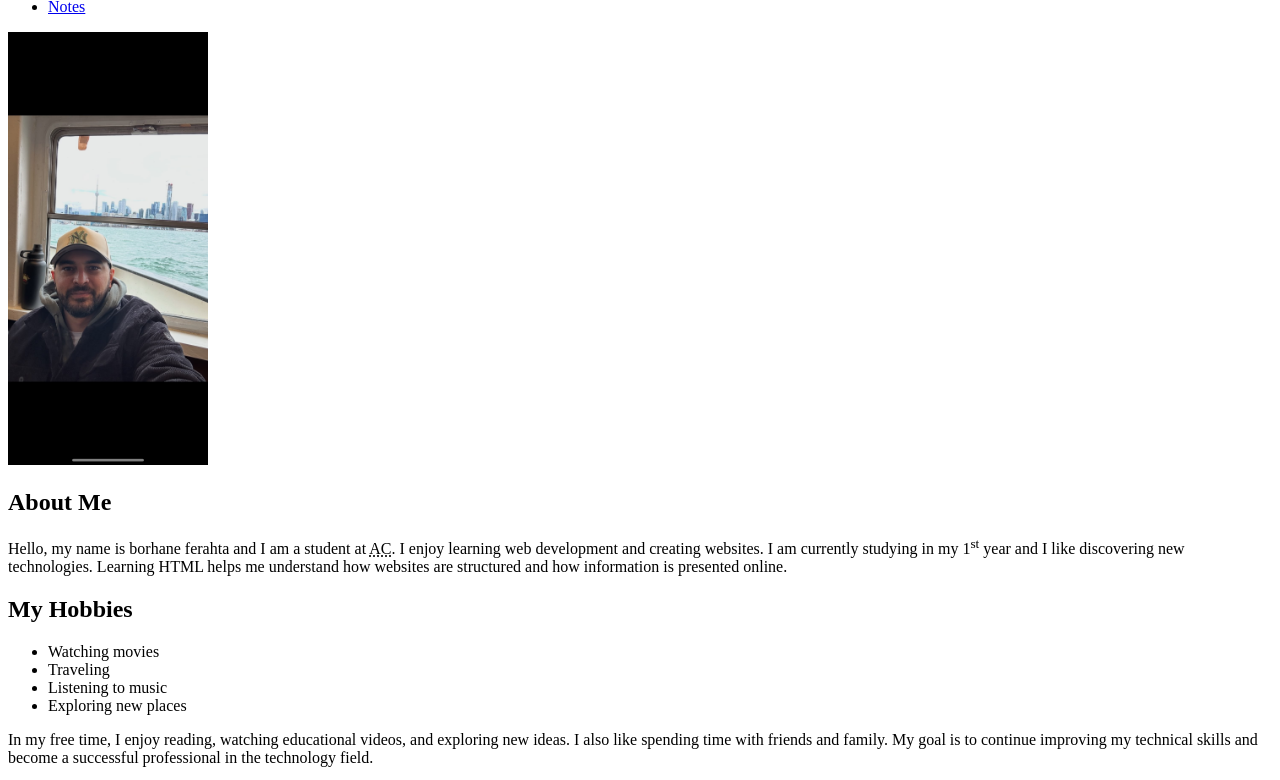
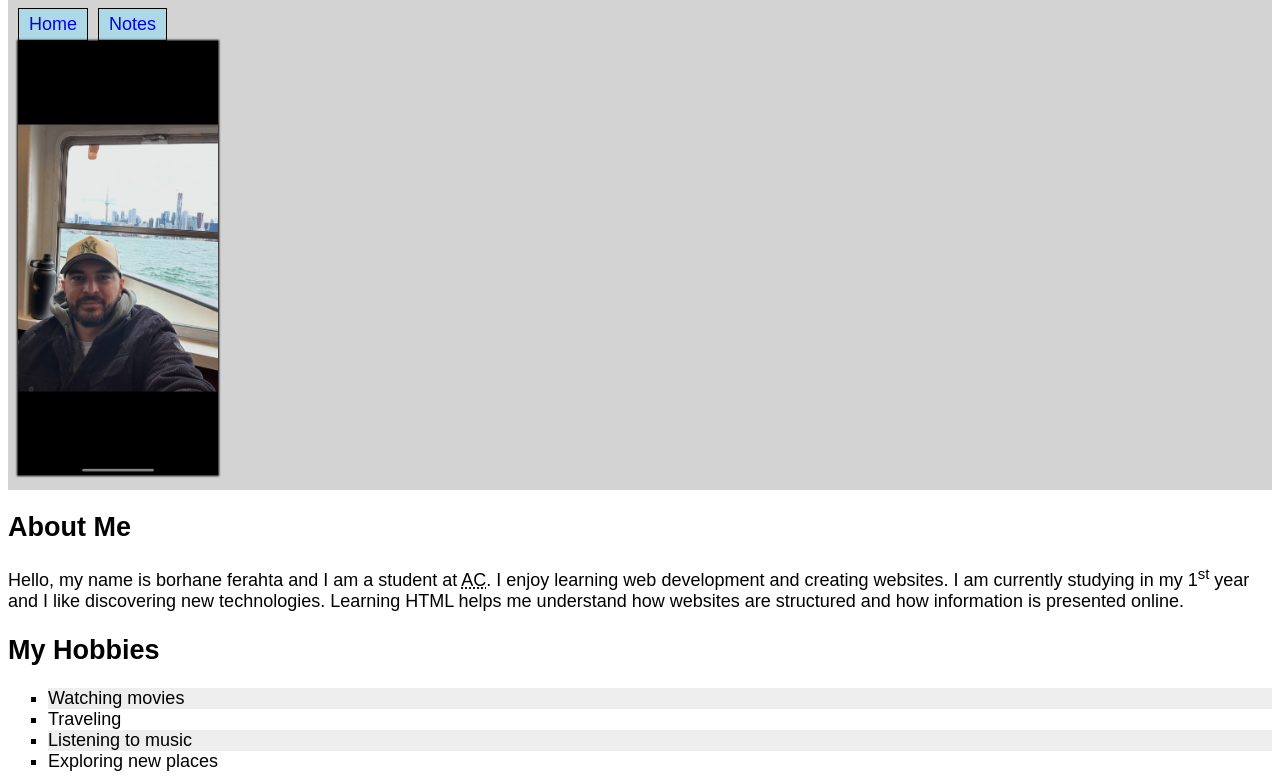
Before and after one commit to fera0017/html.assgnment, a plain HTML site: page index.html in a window 1280 px wide. Shown: the part 100-880 px from the top of the page. Drawn offline with Linux system fonts and the light colour scheme.

```diff
--- a/index.html
+++ b/index.html
@@ -5,7 +5,7 @@
     <meta charset="UTF-8">
     <meta name="viewport" content="width=device-width, initial-scale=1.0">
     <title>borhane ferahta's Website</title>
-    <link rel="stylesheet" href="css/style.css">
+    <link rel="stylesheet" href="css/main.css">
 </head>
 
 <body>
```
Also changed, not shown: notes.html (+1 -1 lines).
